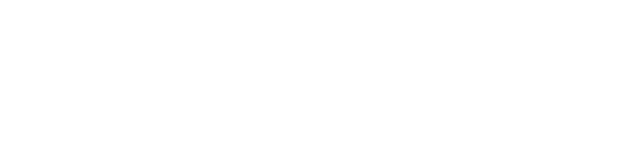
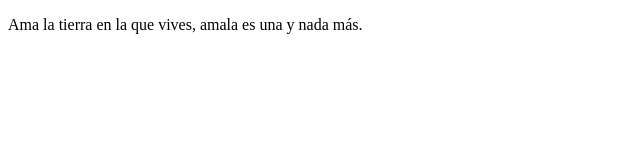
Before and after one commit to Evel28/Gitcurso, a plain HTML site: page index.html in a window 1280 px wide. Shown: the whole page, without its empty margins (0-640 px from the left). Drawn offline with Linux system fonts and the light colour scheme.

Commit message:
Commit seguro

```diff
--- a/index.html
+++ b/index.html
@@ -5,6 +5,6 @@
     <title>Primera Página 2</title>
 </head>
 <body>
-
+    <p>Ama la tierra en la que vives, amala es una y nada más.</p>
 </body>
 </html>
```
